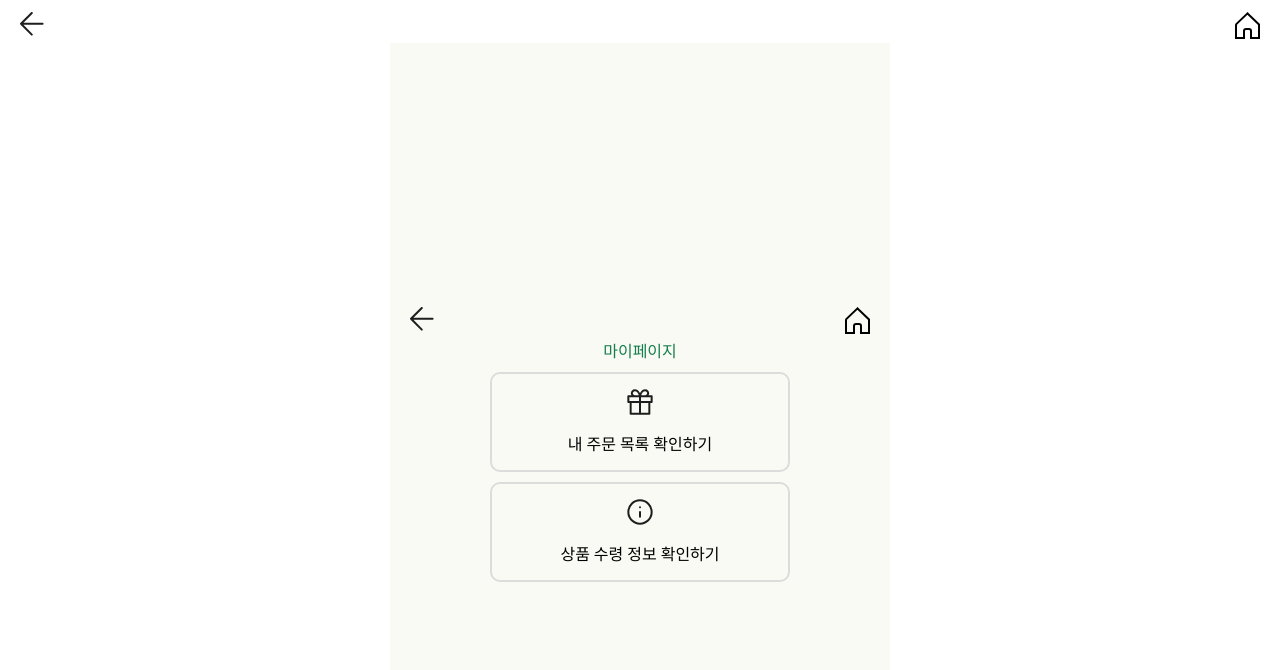
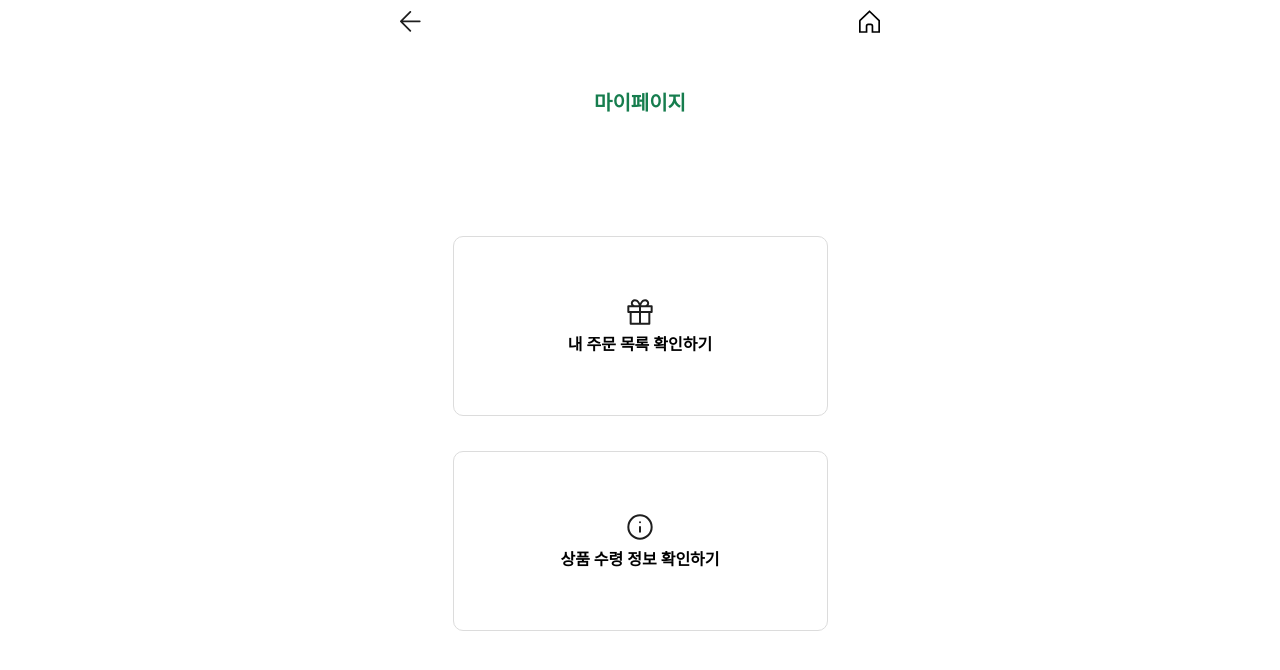
Before and after one commit to his0si/md-site, a React (Vite) app in the folder frontend/: page /MyPage in a window 1280 px wide. Shown: the top 670 px of the page. Built offline with nearby package versions, Linux system fonts and the light colour scheme.

Commit message:
feat:cart에 비었을때 추가 및 네브바 수정

```diff
--- a/frontend/src/App.jsx
+++ b/frontend/src/App.jsx
@@ -40,10 +40,10 @@ const App = () => {
   const noNavBarPages = ["/login", "/student-number", "/registration-complete"];
 
   // NavBar1이 있는 페이지들 (아이콘 3개)
-  const navBar1Pages = ["/", "/cart", "/cartEmpty", "/order-complete"];
+  const navBar1Pages = ["/", "/order-complete"];
 
   // NavBar2가 있는 페이지들 (뒤로가기, 홈)
-  const navBar2Pages = ["/MyPage", "/MyPage/list", "/MyPage/info"];
+  const navBar2Pages = ["/MyPage", "/MyPage/list", "/MyPage/info","/cart"];
 
   return (
     <div>
--- a/frontend/src/components/NavBar.jsx
+++ b/frontend/src/components/NavBar.jsx
@@ -11,9 +11,10 @@ const NaviBar = styled.div`
 
   justify-content: space-between;
   align-items: center;
+  max-width:500px;
+  margin:auto;
 
   padding: 10px;
-  //   border-bottom: 1px solid #ddd;
 `;
 
 const Icon = styled.img`
--- a/frontend/src/components/NavBar2.jsx
+++ b/frontend/src/components/NavBar2.jsx
@@ -1,48 +1,40 @@
+import styled from "styled-components";
+
+const NaviBar = styled.div`
+  display: flex;
+
+  justify-content: space-between;
+  align-items: center;
+  max-width:500px;
+  margin:auto;
+
+  padding: 10px;
+`;
+
 const NavBar2 = () => {
+
     return (
-    <div
-      style={{
-        display: "flex",
-        justifyContent: "space-between",
-        width: "100%",
-        paddingTop: "12px",
-      }}
-    >
-      <div style={{ margin: "0 20px" }}>
-        <svg
-          width="24"
-          height="24"
-          viewBox="0 0 24 24"
-          fill="none"
-          xmlns="http://www.w3.org/2000/svg"
-        >
-          <path
-            d="M22.5833 11.7917H1M1 11.7917L11.7917 22.5833M1 11.7917L11.7917 1"
-            stroke="#1E1E1E"
-            strokeWidth="2"
-            strokeLinecap="round"
-            strokeLinejoin="round"
-          />
+        <NaviBar>
+            <div style={{cursor:"pointer"}}>
+            <svg width="21" height="21" viewBox="0 0 24 24" fill="none" xmlns="http://www.w3.org/2000/svg" >
+            <path d="M22.5833 11.7917H1M1 11.7917L11.7917 22.5833M1 11.7917L11.7917 1" stroke="#1E1E1E" strokeWidth="2" strokeLinecap="round" strokeLinejoin="round"/>
             </svg>
             </div>
 
-      <div style={{ margin: "0 20px" }}>
-        <svg
-          width="25"
-          height="27"
-          viewBox="0 0 25 27"
-          fill="none"
-          xmlns="http://www.w3.org/2000/svg"
-        >
-          <path
-            d="M24 12.4262V26H16V19C16 17.8954 15.1046 17 14 17H11C9.89543 17 9 17.8954 9 19V26H1L0.999999 12.4262L0.498319 11.9036L1 12.4262L12.5 1.38622L13.1925 0.664831L12.5 1.38622L24 12.4262Z"
-            stroke="black"
-            strokeWidth="2"
-          />
+            <div style={{cursor:"pointer"}}>
+            <svg width="21" height="23" viewBox="0 0 25 27" fill="none" xmlns="http://www.w3.org/2000/svg">
+            <path d="M24 12.4262V26H16V19C16 17.8954 15.1046 17 14 17H11C9.89543 17 9 17.8954 9 19V26H1L0.999999 12.4262L0.498319 11.9036L1 12.4262L12.5 1.38622L13.1925 0.664831L12.5 1.38622L24 12.4262Z" stroke="black" strokeWidth="2"/>
             </svg>
             </div>
-    </div>
-  );
-};
+        </NaviBar>
+
+    )
+  }
+
+
+
+
+
+
 
   export default NavBar2;
--- a/frontend/src/pages/MyPage/MyPage.jsx
+++ b/frontend/src/pages/MyPage/MyPage.jsx
@@ -9,24 +9,25 @@ const Container = styled.div`
   height: 100vh;
   width: 100%;
   max-width: 500px;
-  background: rgb(248, 250, 243);
+  background: rgb(255,255,255);
   display: flex;
   flex-direction: column;
   align-items: center;
-  justify-Content: center;
+  justify-Content: flex-start;
   margin: auto;
 `;
 
 const Box=styled.div`
-        width: 300px;
-        height: 100px;
-        border: 2px solid RGB(220, 220, 220);
+        width:100%;
+        height: 180px;
+        border: 1px solid RGB(220, 220, 220);
         border-radius:10px;
         display:flex;
         flex-direction:column;
         align-items:center;
-        margin:10px;
-        justify-content:space-evenly;
+        gap:5px;
+        margin:0px;
+        justify-content:center;
 
         `
 
@@ -34,30 +35,31 @@ const MyPage = () => {
     return (
       <>
         <Container>
-            <NavBar2/>
-            <div style={{color:"#167D4E"}}>마이페이지</div>
-            <div>
-                  <Link to="/MyPage/list" style={{textDecoration:"none",color:"black"}}>
-                  <Box>
+
+            <div style={{color:"#167D4E",fontSize:"20px",fontWeight:"700",marginBottom:"15vh",marginTop:"5vh"}}>마이페이지</div>
+
+                  <Link to="/MyPage/list" style={{textDecoration:"none",color:"black",width:"75%"}}>
+                  <Box style={{marginBottom:"35px"}}>
                       <svg width="28" height="28" viewBox="0 0 28 28" fill="none" xmlns="http://www.w3.org/2000/svg">
                       <path d="M23.3333 14V25.6667H4.66665V14M14 25.6667V8.16671M14 8.16671H8.74998C7.97643 8.16671 7.23457 7.85942 6.68758 7.31244C6.1406 6.76545 5.83331 6.02359 5.83331 5.25004C5.83331 4.47649 6.1406 3.73463 6.68758 3.18765C7.23457 2.64066 7.97643 2.33337 8.74998 2.33337C12.8333 2.33337 14 8.16671 14 8.16671ZM14 8.16671H19.25C20.0235 8.16671 20.7654 7.85942 21.3124 7.31244C21.8594 6.76545 22.1666 6.02359 22.1666 5.25004C22.1666 4.47649 21.8594 3.73463 21.3124 3.18765C20.7654 2.64066 20.0235 2.33337 19.25 2.33337C15.1666 2.33337 14 8.16671 14 8.16671ZM2.33331 8.16671H25.6666V14H2.33331V8.16671Z" stroke="#1E1E1E" strokeWidth="2" strokeLinecap="round" strokeLinejoin="round"/>
                       </svg>
 
-                      <p >내 주문 목록 확인하기</p>
+                      <p style={{ fontSize:"16px",fontWeight:"600"}}>내 주문 목록 확인하기</p>
                   </Box>
                   </Link>
 
-                  <Link to="/MyPage/info" style={{textDecoration:"none",color:"black"}}>
+                  <Link to="/MyPage/info" style={{textDecoration:"none",color:"black",width:"75%"}}>
                   <Box>
                       <svg width="28" height="28" viewBox="0 0 28 28" fill="none" xmlns="http://www.w3.org/2000/svg">
                       <path d="M14 18.6666V14M14 9.33331H14.0116M25.6666 14C25.6666 20.4433 20.4433 25.6666 14 25.6666C7.55666 25.6666 2.33331 20.4433 2.33331 14C2.33331 7.55666 7.55666 2.33331 14 2.33331C20.4433 2.33331 25.6666 7.55666 25.6666 14Z" stroke="#1E1E1E" strokeWidth="2" strokeLinecap="round" strokeLinejoin="round"/>
                       </svg>
 
-                      <p>상품 수령 정보 확인하기</p>
+                      <p style={{fontSize:"16px",fontWeight:"600"}}>상품 수령 정보 확인하기</p>
 
                   </Box>
                   </Link>
-            </div>
+
+
 
         </Container>
 
--- a/frontend/src/pages/MyPage/MyPage_info.jsx
+++ b/frontend/src/pages/MyPage/MyPage_info.jsx
@@ -5,36 +5,38 @@ const Container = styled.div`
   height: 100vh;
   width: 100%;
   max-width: 500px;
-  background: rgb(248, 250, 243);
+  background: rgb(256, 256, 256);
   display: flex;
   flex-direction: column;
   align-items: center;
-  justify-Content: center;
+  justify-Content: flex-start;
   margin: auto;
 `;
 
 const Box=styled.div`
 width:90%;
-height:100px;
+height:180px;
 border-bottom:1px solid RGB(220, 220, 220);
-padding-bottom:40px`
+display:flex;
+flex-direction:column;
+justify-content:center;`
 
 const MyPage_info= () => {
     return (
       <Container>
-        <NavBar2/>
-        <div style={{color:"#167D4E"}}>상품 수령 정보</div>
+
+        <div style={{color:"#167D4E",fontSize:"20px",fontWeight:"700",marginBottom:"7vh",marginTop:"5vh"}}>상품 수령 정보</div>
         <Box>
-          <p style={{color:"#167D4E"}}>상품 수령일자</p>
-          <p>2025.05.07 수요일</p>
+          <p style={{color:"#167D4E",fontSize:"14px",fontWeight:"700"}}>상품 수령일자</p>
+          <p style={{fontSize:"16px",fontWeight:"600"}}>2025.05.07 수요일</p>
         </Box>
         <Box>
-          <p style={{color:"#167D4E"}}>상품 수령장소</p>
-          <p>ECC 지하 4층 이삼봉홀</p>
+          <p style={{color:"#167D4E",fontSize:"14px",fontWeight:"700"}}>상품 수령장소</p>
+          <p style={{fontSize:"16px",fontWeight:"600"}}>ECC 지하 4층 이삼봉홀</p>
         </Box>
         <Box>
-          <p style={{color:"#167D4E"}}>상품 수령방법</p>
-          <p>굿즈부스의 운영진에게 학번을 말씀해주세요.</p>
+          <p style={{color:"#167D4E",fontSize:"14px",fontWeight:"700"}}>상품 수령방법</p>
+          <p style={{fontSize:"16px",fontWeight:"600"}}>굿즈부스의 운영진에게 학번을 말씀해주세요.</p>
         </Box>
       </Container>
     )
--- a/frontend/src/pages/MyPage/MyPage_list.jsx
+++ b/frontend/src/pages/MyPage/MyPage_list.jsx
@@ -40,7 +40,7 @@ const ScrollableContent = styled.div`
 const MyPage_list = () => {
   return (
     <Container>
-      <NavBar2 />
+
 
       <Title>내 주문 목록 </Title>
       <ScrollableContent>
--- a/frontend/src/pages/cart/cart.jsx
+++ b/frontend/src/pages/cart/cart.jsx
@@ -2,6 +2,19 @@ import React from "react";
 import NavBar2 from "../../components/NavBar2";
 import styled from "styled-components";
 import CartList from "./CartList";
+import Button from "../../components/button";
+
+const Container2 = styled.div`
+  height: 100vh;
+  width: 100%;
+  max-width: 500px;
+  background: rgb(255, 255, 255);
+  display: flex;
+  flex-direction: column;
+  //align-items: center;
+  justify-content: center;
+  margin: auto;
+`;
 
 const Container = styled.div`
   height: 100vh;
@@ -10,8 +23,8 @@ const Container = styled.div`
   background: rgb(255, 255, 255);
   display: flex;
   flex-direction: column;
-  //align-items: center;
-  justify-content: center;
+  align-items: center;
+  justify-Content: center;
   margin: auto;
 `;
 
@@ -48,7 +61,17 @@ const BottomBar = styled.div`
   background: white;
 `;
 
-const Button = styled.button`
+const Button1 =styled.button`
+  background-color: #167D4E;
+  color: white;
+  padding: 10px 20px;
+  border: none;
+  border-radius: 5px;
+  cursor: pointer;
+  font-size: 16px;
+  width:75%`
+
+const Button2 = styled.button`
   padding: 10px 20px;
   border: 1px solid #167d4e;
   background: ${(props) => (props.primary ? "#167d4e" : "white")};
@@ -57,20 +80,29 @@ const Button = styled.button`
   border-radius: 6px;
   cursor: pointer;
 `;
+
+const cartEmpty=true;
+
 const Cart = () => {
   return (
     <>
-      <Container>
-        <NavBar2 />
+    {cartEmpty ?
+        <Container>
+            <div style={{textAlign:"center",marginBottom:"40vh",marginTop:"30vh"}}>장바구니가 비었습니다 <br/> 마음에 드는 상품으로 장바구니를 채워 주세요!</div>
+            <Button1>마켓구경하기</Button1>
+        </Container> :
+
+    <Container2>
         <Title>장바구니</Title>
         <ScrollArea>
           <CartList />
         </ScrollArea>
         <BottomBar>
-          <Button>선택 주문하기</Button>
-          <Button primary>전체 주문하기</Button>
+          <Button2>선택 주문하기</Button2>
+          <Button2 primary>전체 주문하기</Button2>
         </BottomBar>
-      </Container>
+      </Container2>}
+
     </>
   );
 };
--- a/frontend/src/pages/cart/cart_empty.jsx
+++ /dev/null
@@ -1,29 +0,0 @@
-import NavBar2 from "../../components/NavBar2";
-import styled from "styled-components";
-import Button from "../../components/button";
-
-const Container = styled.div`
-  height: 100vh;
-  width: 100%;
-  max-width: 500px;
-  background: rgb(248, 250, 243);
-  display: flex;
-  flex-direction: column;
-  align-items: center;
-  justify-Content: center;
-  margin: auto;
-`;
-
-const CartEmpty=()=>{
-    return(
-        <>
-        <Container>
-            <NavBar2/>
-            <div style={{textAlign:"center"}}>장바구니가 비었습니다 <br/> 마음에 드는 상품으로 장바구니를 채워 주세요!</div>
-            <Button text={"마켓구경하기"}/>
-        </Container>
-        </>
-    )
-}
-
-export default CartEmpty;
--- a/frontend/src/pages/home/Home.jsx
+++ b/frontend/src/pages/home/Home.jsx
@@ -55,7 +55,6 @@ const Home = () => {
 
   return (
     <Container>
-      <NavBar />
 
       <ScrollableContent>
         <ProductList products={products} />
```
Lines whose indentation alone changed are shown as unchanged.
